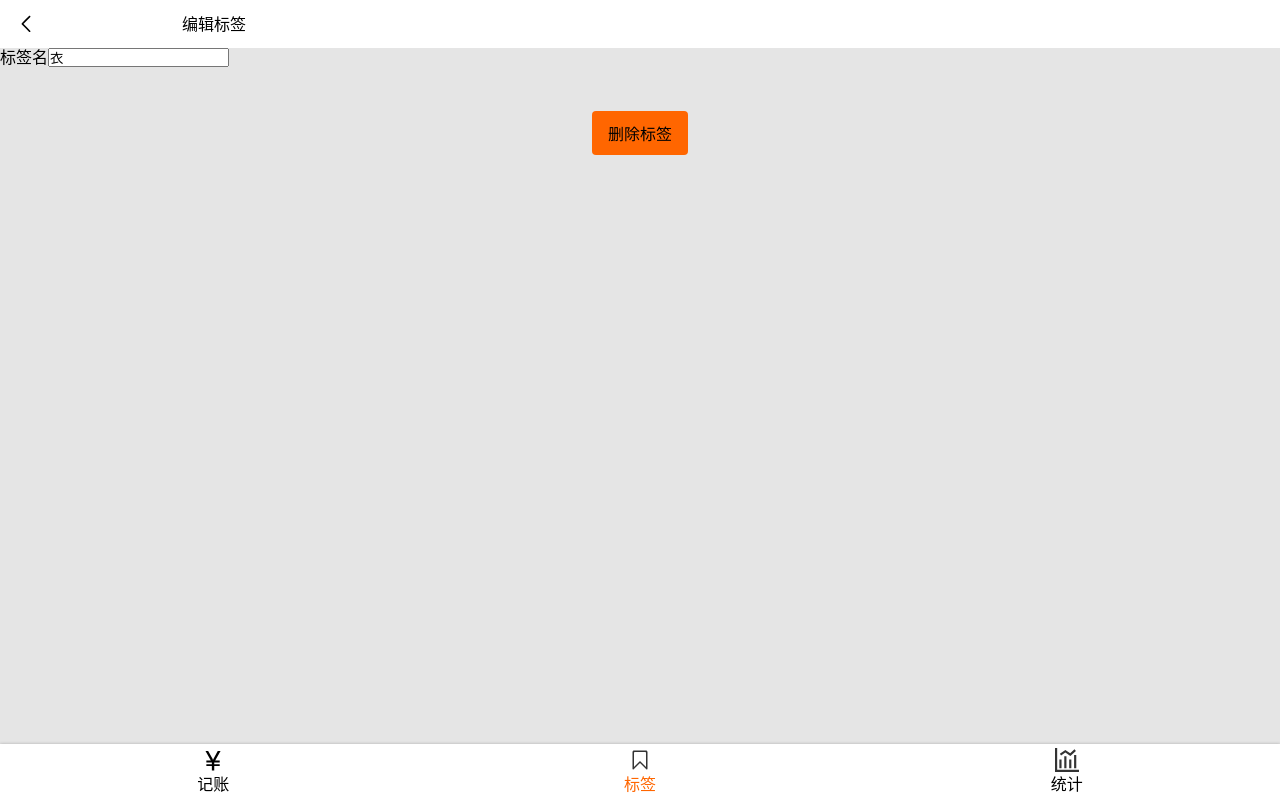
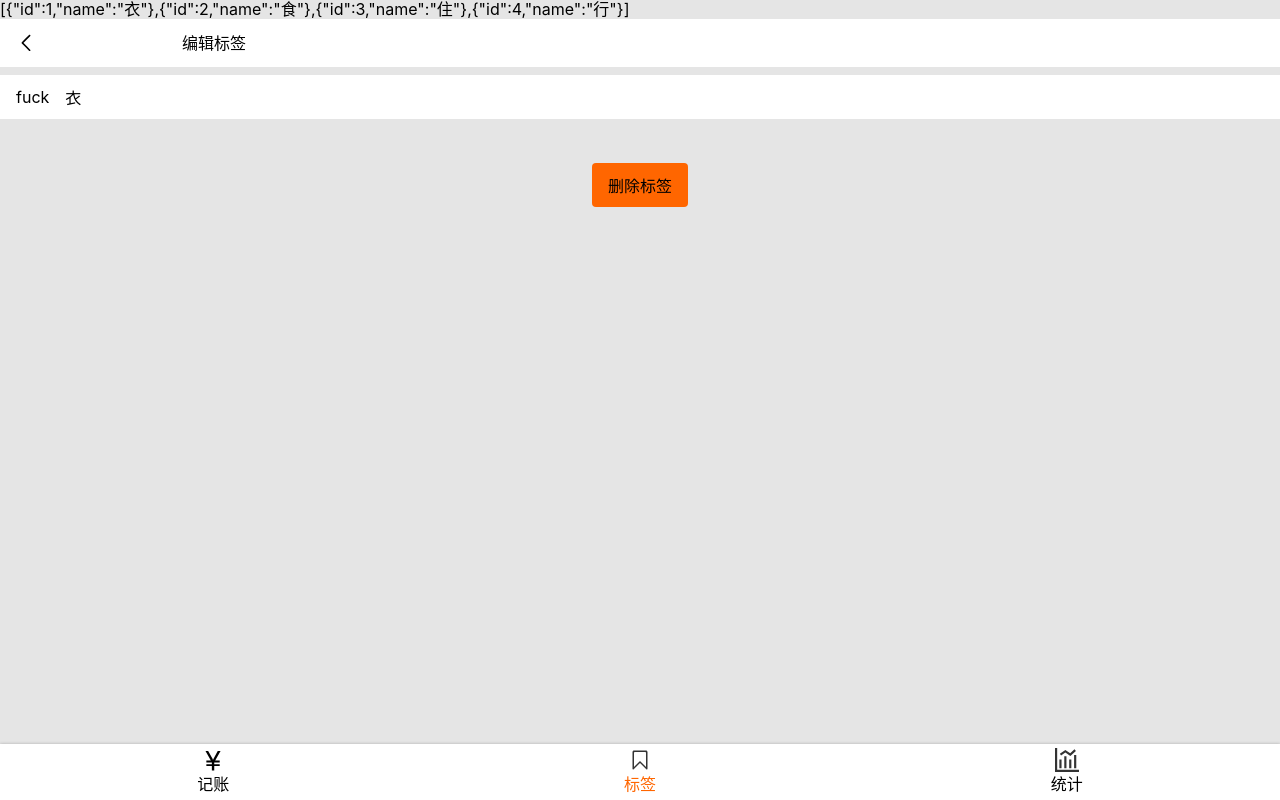
Before and after one commit to Leerongyue/morney-react, a React app: page /#/tags/1 in a window 1280 px wide. Built offline with nearby package versions, Linux system fonts and the light colour scheme.

Commit message:
完成编辑Tag

```diff
--- a/src/Money/NoteSection.tsx
+++ b/src/Money/NoteSection.tsx
@@ -1,26 +1,25 @@
-import React from 'react';
+import React, {ChangeEvent} from 'react';
 import Input from '../components/Input';
+import styled from 'styled-components';
 
 
 type Props = {
   value: string,
   onChange: (note: string) => void
 }
+const Wrapper = styled.div`
+padding:10px 0;
+`;
 const NoteSection: React.FC<Props> = (props) => {
-  // const note = props.value;
   return (
-    // <Wrapper>
-    //   <label>
-    //     <span>备注</span>
-    //     <input
-    //       type="text"
-    //       placeholder={'在这里添加备注'}
-    //       value={note}
-    //       onChange={(e) => props.onChange(e.target.value)}
-    //     />
-    //   </label>
-    // </Wrapper>
-    <Input note={props.value} change={props.onChange}></Input>
+    <Wrapper>
+      <Input
+        label={'备注'}
+        value={props.value}
+        onChange={(e: ChangeEvent<HTMLInputElement>) => props.onChange(e.target.value)}
+      >
+      </Input>
+    </Wrapper>
   );
 };
 export {NoteSection};
--- a/src/Money/useTags.tsx
+++ b/src/Money/useTags.tsx
@@ -13,6 +13,22 @@ const useTags = () => {
   //自定义hook
   const [tags, setTags] = useState<{ id: number, name: string }[]>(defaultTags);
   const findTag = (id: number) => tags.filter(tag => tag.id === id)[0];
-  return {tags, setTags,findTag};
+  const findTagIndex = (id: number) => {
+    let result = -1;
+    for (let i = 0; i < tags.length; i++) {
+      if (tags[i].id === id) {
+        result = i;
+        break;
+      }
+    }
+    return result;
+  };
+  const updateTag = (id: number, obj: { name: string }) => {
+    const index = findTagIndex(id);
+    const tagsClone = JSON.parse(JSON.stringify(tags));//深拷贝，react数据不可变必须要拷贝
+    tagsClone.splice(index, 1, {id: id, name: obj.name});
+    setTags(tagsClone);
+  };
+  return {tags, setTags, findTag, findTagIndex, updateTag};
 };
 export {useTags};
--- a/src/components/Input.tsx
+++ b/src/components/Input.tsx
@@ -4,17 +4,18 @@ import styled from 'styled-components';
 
 const Wrapper = styled.section`
 >label{
-background:#f5f5f5;
 display: flex;
 align-items: center;
-  >span{
+justify-content: center;
+font-size: 16px;
+>span{
   white-space: nowrap;
   margin-left: 16px;
   margin-right: 16px;
-  font-size: 14px;
  }
-  input{
-  height:72px;
+  >input{
+  font-size: 16px;
+  height:44px;
   width:100%;
   background:none;
   border: none;
@@ -22,21 +23,16 @@ align-items: center;
 }
 `;
 type Props = {
-  note?: string,
-  change: (s:string) => void
-}
+  label: string,
+} & React.InputHTMLAttributes<HTMLInputElement>
 
 const Input: React.FC<Props> = (props) => {
+  const {label,children, ...rest} = props;
   return (
     <Wrapper>
       <label>
-        <span>备注</span>
-        <input
-          type="text"
-          placeholder={'在这里添加备注'}
-          value={props.note}
-          onChange={(e) =>  props.change(e.target.value)}
-        />
+        <span>{label}</span>
+        <input {...rest}></input>
       </label>
     </Wrapper>
   );
--- a/src/views/Money.tsx
+++ b/src/views/Money.tsx
@@ -33,8 +33,6 @@ function Money() {
   };
   return (
     <MyLayout>
-      {selected.note}
-      {JSON.stringify(selected.tags[0])}
       <TagsSection
         value={[selected.tags[0] ? selected.tags[0].id : 0]}
         onChange={(tags) => onChange({tags})}
--- a/src/views/Tags/EditTag.tsx
+++ b/src/views/Tags/EditTag.tsx
@@ -1,10 +1,11 @@
-import React from 'react';
+import React, {ChangeEvent} from 'react';
 import {useTags} from '../../Money/useTags';
 import {useParams} from 'react-router-dom';
 import Layout from '../../components/Layout';
 import Icon from '../../components/Icon';
 import styled from 'styled-components';
 import {Button, ButtonWrapper} from '../../components/Button';
+import Input from '../../components/Input';
 
 type Params = {
   id: string;
@@ -26,24 +27,32 @@ line-height: 20px;
 padding:14px 0;
 }
 `;
+const InputWrapper = styled.div`
+margin-top: 8px;
+font-size: 16px;
+background:#ffffff;
+
+`;
 
 const EditTag = () => {
-  const {findTag} = useTags();
-  let {id} = useParams<Params>();//从url中找id
+  const {findTag, updateTag,tags} = useTags();
+  let {id} = useParams<Params>();//从url中找id(string)
   const tag = findTag(parseInt(id));
   return (
     <Layout>
+      {JSON.stringify(tags)}
       <Header>
         <Icon name={'left'}/>
         <span>编辑标签</span>
       </Header>
-      <label>
-        <span>标签名</span>
-        <input
-          type="text"
+      <InputWrapper>
+        <Input
+          label={'fuck'}
           defaultValue={tag.name}
-        />
-      </label>
+          onChange={(e: ChangeEvent<HTMLInputElement>) => updateTag(parseInt(id), {name: e.target.value})}
+        >
+        </Input>
+      </InputWrapper>
       <ButtonWrapper>
         <Button>删除标签</Button>
       </ButtonWrapper>
```
